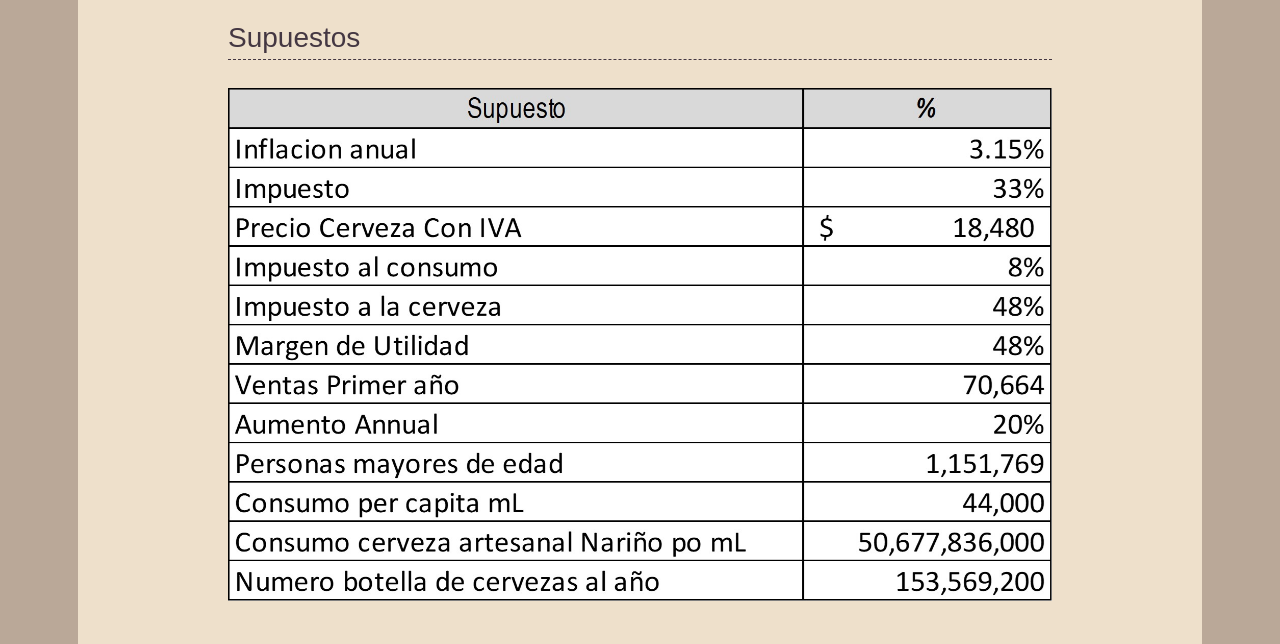
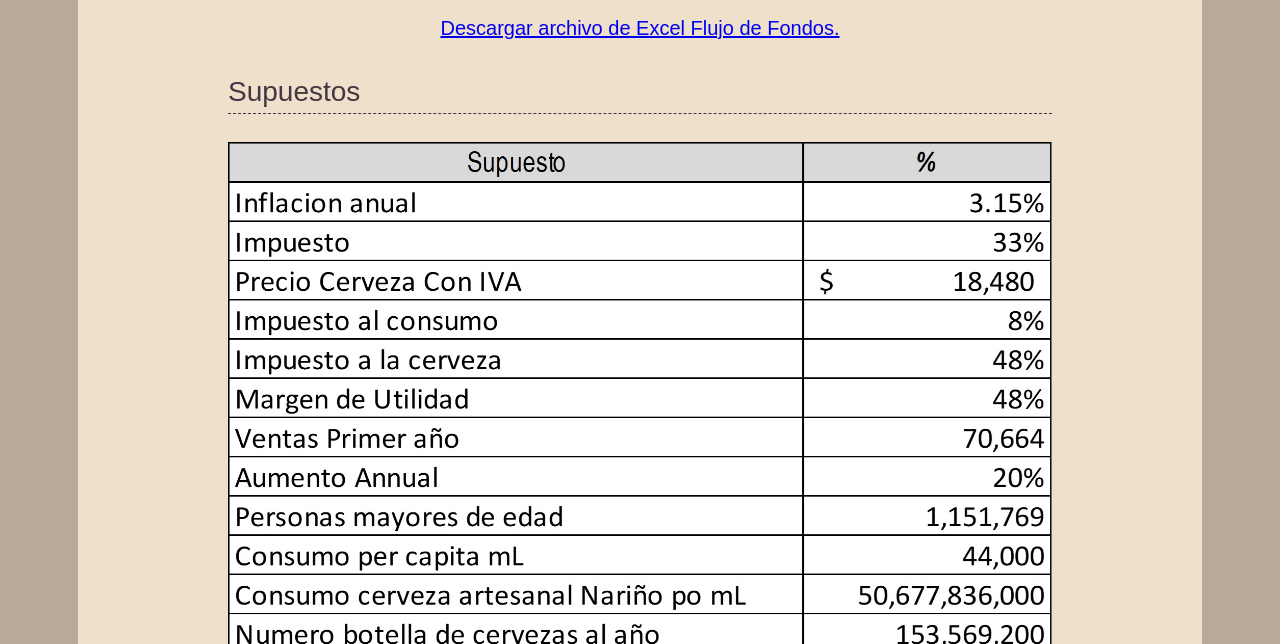
Before and after one commit to saarboledaz/Cervecao, a plain HTML site: page efinanciero.html in a window 1280 px wide. Shown: the part 456-1100 px from the top of the page. Drawn offline with nearby package versions, Linux system fonts and the light colour scheme; no server answers; files whose address does not match are found by name.

Commit message:
Anexo de archivo de excel.

```diff
--- a/efinanciero.html
+++ b/efinanciero.html
@@ -21,6 +21,7 @@
     <div id="header"></div>
     <div class="main">
         <h1>Estudio Financiero</h1>
+        <a href="content/cervezao.xlsx">Descargar archivo de Excel Flujo de Fondos.</a>
         <h3>Supuestos</h3>
         <div class="box_media">
           <img src="content/Supuestos.jpg">
```
Also changed, not shown: 1 other file.
